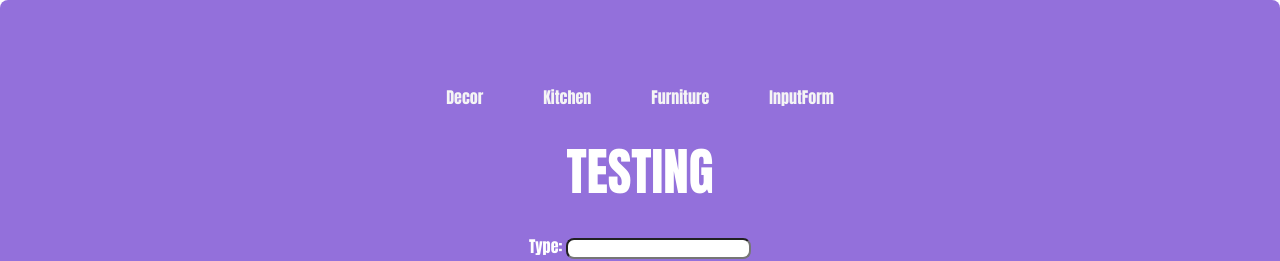
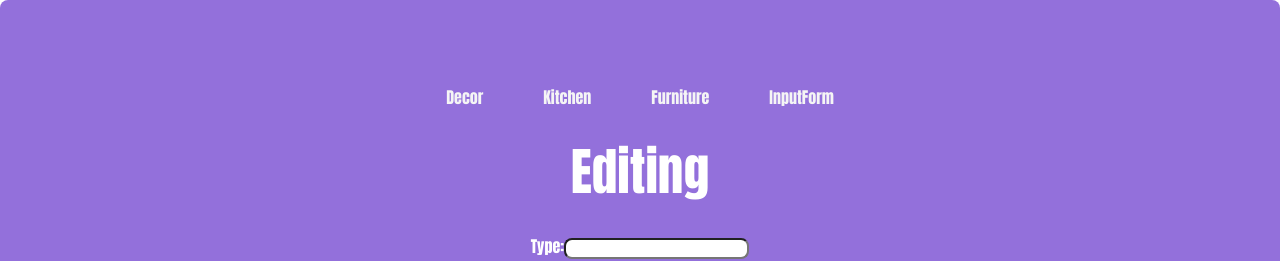
Before and after one commit to renethedeveloper/DreamPopAdmin, a React (Vite) app in the folder client/: page /products/edit/1 in a window 1280 px wide. Shown: the top 261 px of the page. Built offline with nearby package versions, Linux system fonts and the light colour scheme; no server answers.

Commit message:
stuck on edit page

```diff
--- a/client/src/Components/EditProductForm/index.jsx
+++ b/client/src/Components/EditProductForm/index.jsx
@@ -2,8 +2,11 @@ import React, { useState, useContext } from "react";
 import axios from "axios";
 import { MyContext } from "../../Context";
 import { useParams } from "react-router-dom";
+import FilteredProducts from "../FilteredProducts";
 
 const EditProductForm = () => {
+
+
 
   const {id}= useParams();
 
@@ -39,11 +42,13 @@ const EditProductForm = () => {
 
   return (
     <div>
-      <h1>TESTING</h1>
+      <h1>Editing</h1>
+
       <form onSubmit={handleSubmitEdit}>
-        Type:{" "}
+        Type:{""}
         <input
           type="text"
+          placeholder={editedData.type}
           name="type"
           value={editedData.type || ""}
           onChange={(e) => setEditedData({ ...editedData, type: e.target.value })}
@@ -92,6 +97,9 @@ const EditProductForm = () => {
         <br />
         <button type="submit">Submit Changes</button>
       </form>
+
+
+
     </div>
   );
 };
```
